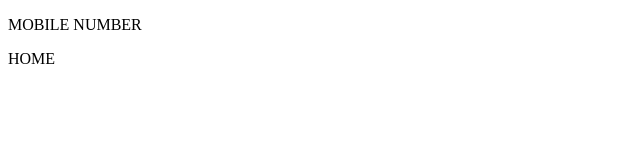
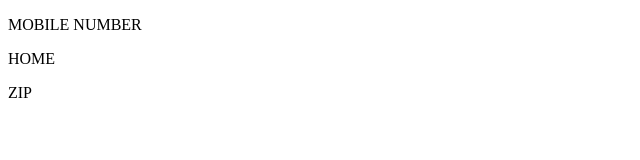
Before and after one commit to re-gu/PROJECT-1, a plain HTML site: page contact.html in a window 1280 px wide. Shown: the full height of the page, 0-640 px from the left. Drawn offline with Linux system fonts and the light colour scheme.

Commit message:
updated contact

```diff
--- a/contact.html
+++ b/contact.html
@@ -6,6 +6,7 @@
     <title>CONTACT</title>
     <p>MOBILE NUMBER</p>
     <p>HOME</p>
+    <p>ZIP</p>
 </head>
 <body>
 
```
